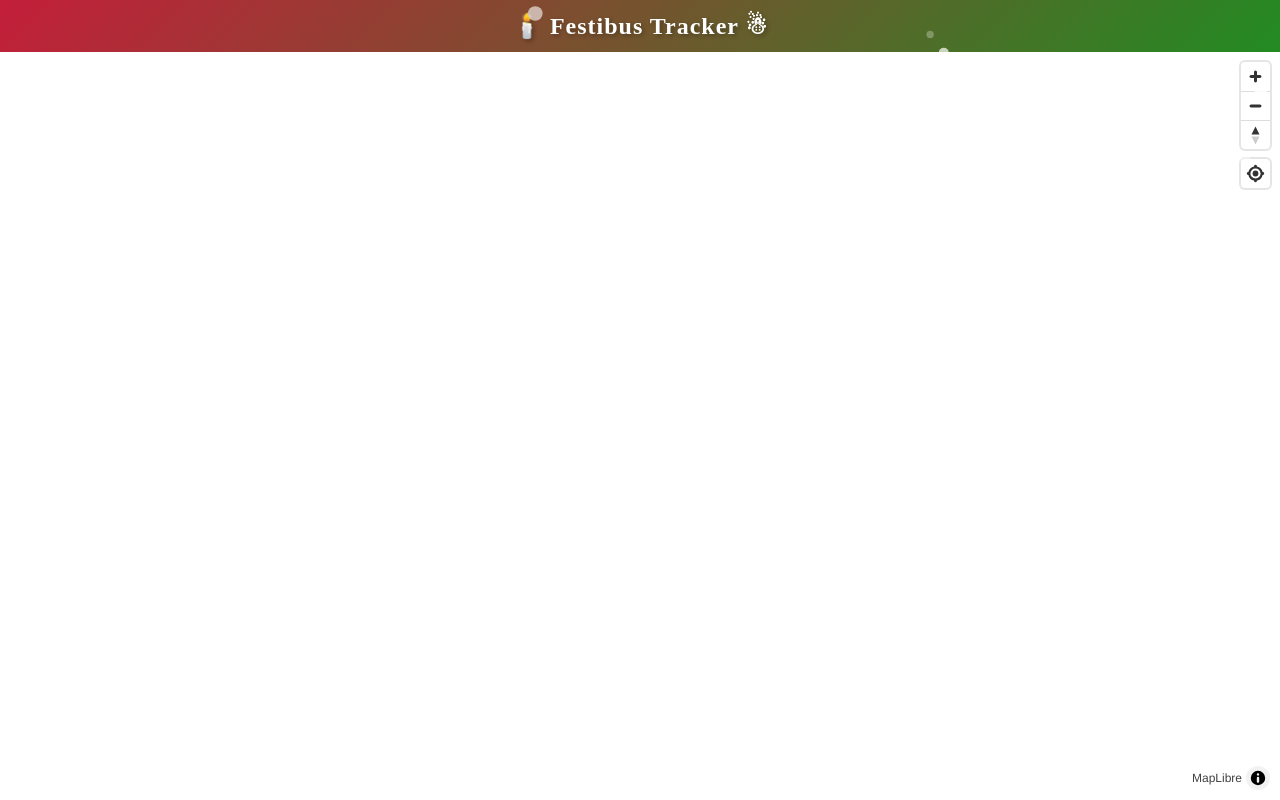
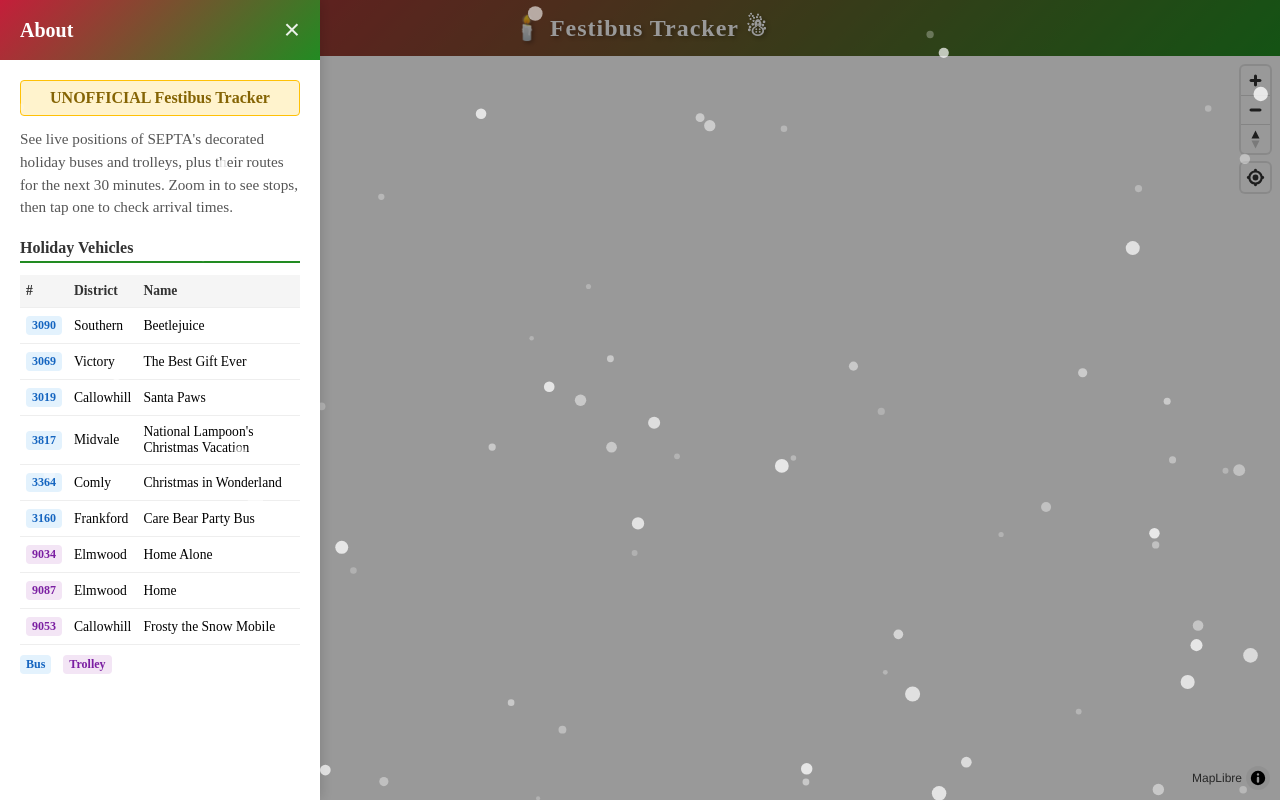
Before and after one commit to JarvusInnovations/septa-holiday-bus-tracker, a React (Vite) app in the folder frontend/: page / in a window 1280 px wide. Built offline with nearby package versions, Linux system fonts and the light colour scheme; no server answers.

Commit message:
feat(frontend): add info sidebar

```diff
--- a/frontend/src/App.css
+++ b/frontend/src/App.css
@@ -17,12 +17,19 @@
   display: flex;
   justify-content: center;
   align-items: center;
+  gap: 12px;
   position: relative;
   transition: box-shadow 0.3s ease;
 }
 
 .title-text {
   flex: 1;
+  text-align: center;
+}
+
+.title-bar-spacer {
+  width: 32px;
+  flex-shrink: 0;
 }
 
 .map-container {
--- a/frontend/src/App.jsx
+++ b/frontend/src/App.jsx
@@ -2,6 +2,7 @@
 import maplibregl from 'maplibre-gl';
 import 'maplibre-gl/dist/maplibre-gl.css';
 import SnowfallOverlay from './SnowfallOverlay';
+import Sidebar from './Sidebar';
 import './App.css';
 
 const PHILADELPHIA_CENTER = [-75.1652, 39.9526];
@@ -17,6 +18,8 @@
 
 const CHRISTMAS_COLORS = ['#228b22', '#c41e3a']; // Green, Red
 
+const SIDEBAR_STORAGE_KEY = 'festibus-sidebar-seen';
+
 function getRandomEmojis() {
   const shuffled = [...HOLIDAY_EMOJIS].sort(() => Math.random() - 0.5);
   return [shuffled[0], shuffled[1]];
@@ -24,6 +27,14 @@
 
 function App() {
   const [emojis] = useState(() => getRandomEmojis());
+  const [sidebarOpen, setSidebarOpen] = useState(() => {
+    return !localStorage.getItem(SIDEBAR_STORAGE_KEY);
+  });
+
+  const closeSidebar = () => {
+    setSidebarOpen(false);
+    localStorage.setItem(SIDEBAR_STORAGE_KEY, 'true');
+  };
   const mapContainer = useRef(null);
   const map = useRef(null);
   const intervalRef = useRef(null);
@@ -323,9 +334,18 @@
 
   return (
     <div className="app-container">
+      <Sidebar isOpen={sidebarOpen} onClose={closeSidebar} />
       <SnowfallOverlay mapRef={map} />
       <header className="title-bar">
+        <button
+          className="sidebar-toggle-btn"
+          onClick={() => setSidebarOpen(true)}
+          aria-label="Open information sidebar"
+        >
+          i
+        </button>
         <span className="title-text">{emojis[0]} Festibus Tracker {emojis[1]}</span>
+        <div className="title-bar-spacer" />
       </header>
       <div ref={mapContainer} className="map-container" />
     </div>
--- /dev/null
+++ b/frontend/src/Sidebar.css
@@ -0,0 +1,176 @@
+/* Toggle button (info icon) - in title bar */
+.sidebar-toggle-btn {
+  width: 32px;
+  height: 32px;
+  border: none;
+  border-radius: 6px;
+  background: rgba(255, 255, 255, 0.2);
+  color: white;
+  font-size: 1.1rem;
+  font-weight: bold;
+  font-style: italic;
+  font-family: Georgia, serif;
+  cursor: pointer;
+  transition: background 0.2s ease;
+  flex-shrink: 0;
+}
+
+.sidebar-toggle-btn:hover {
+  background: rgba(255, 255, 255, 0.3);
+}
+
+/* Sidebar panel */
+.sidebar {
+  position: fixed;
+  top: 0;
+  left: 0;
+  height: 100%;
+  width: 320px;
+  max-width: 100vw;
+  background: #ffffff;
+  box-shadow: 2px 0 12px rgba(0, 0, 0, 0.15);
+  z-index: 950;
+  display: flex;
+  flex-direction: column;
+  transition: transform 0.3s ease;
+}
+
+.sidebar-closed {
+  transform: translateX(-100%);
+}
+
+.sidebar-open {
+  transform: translateX(0);
+}
+
+/* Sidebar header */
+.sidebar-header {
+  display: flex;
+  justify-content: space-between;
+  align-items: center;
+  padding: 16px 20px;
+  background: linear-gradient(135deg, #c41e3a 0%, #228b22 100%);
+  color: white;
+}
+
+.sidebar-header h2 {
+  margin: 0;
+  font-size: 1.25rem;
+}
+
+.sidebar-close-btn {
+  background: none;
+  border: none;
+  color: white;
+  font-size: 1.75rem;
+  cursor: pointer;
+  padding: 0;
+  line-height: 1;
+  opacity: 0.9;
+  transition: opacity 0.2s ease;
+}
+
+.sidebar-close-btn:hover {
+  opacity: 1;
+}
+
+/* Sidebar content */
+.sidebar-content {
+  flex: 1;
+  overflow-y: auto;
+  padding: 20px;
+}
+
+.sidebar-content h3 {
+  margin: 20px 0 12px 0;
+  font-size: 1rem;
+  color: #333;
+  border-bottom: 2px solid #228b22;
+  padding-bottom: 4px;
+}
+
+.disclaimer {
+  background: #fff3cd;
+  border: 1px solid #ffc107;
+  border-radius: 4px;
+  padding: 8px 12px;
+  margin: 0 0 12px 0;
+  color: #856404;
+  font-weight: 600;
+  text-align: center;
+}
+
+.intro {
+  margin: 0;
+  color: #555;
+  line-height: 1.5;
+  font-size: 0.95rem;
+}
+
+/* Vehicle table */
+.vehicle-table {
+  width: 100%;
+  border-collapse: collapse;
+  font-size: 0.85rem;
+}
+
+.vehicle-table th,
+.vehicle-table td {
+  padding: 8px 6px;
+  text-align: left;
+  border-bottom: 1px solid #eee;
+}
+
+.vehicle-table th {
+  background: #f5f5f5;
+  font-weight: 600;
+  color: #333;
+}
+
+.vehicle-table tbody tr:hover {
+  background: #f9f9f9;
+}
+
+.vehicle-type {
+  display: inline-block;
+  padding: 2px 6px;
+  border-radius: 4px;
+  font-size: 0.75rem;
+  font-weight: 600;
+}
+
+.vehicle-type.bus {
+  background: #e3f2fd;
+  color: #1565c0;
+}
+
+.vehicle-type.trolley {
+  background: #f3e5f5;
+  color: #7b1fa2;
+}
+
+/* Vehicle legend */
+.vehicle-legend {
+  display: flex;
+  gap: 12px;
+  margin-top: 10px;
+  justify-content: flex-start;
+}
+
+/* Overlay */
+.sidebar-overlay {
+  position: fixed;
+  top: 0;
+  left: 0;
+  right: 0;
+  bottom: 0;
+  background: rgba(0, 0, 0, 0.4);
+  z-index: 940;
+}
+
+/* Mobile styles */
+@media (max-width: 768px) {
+  .sidebar {
+    width: calc(100% - 50px);
+  }
+}
--- /dev/null
+++ b/frontend/src/Sidebar.jsx
@@ -0,0 +1,77 @@
+import './Sidebar.css';
+
+const HOLIDAY_VEHICLES = [
+  { id: '3090', type: 'bus', district: 'Southern', name: 'Beetlejuice' },
+  { id: '3069', type: 'bus', district: 'Victory', name: 'The Best Gift Ever' },
+  { id: '3019', type: 'bus', district: 'Callowhill', name: 'Santa Paws' },
+  { id: '3817', type: 'bus', district: 'Midvale', name: "National Lampoon's Christmas Vacation" },
+  { id: '3364', type: 'bus', district: 'Comly', name: 'Christmas in Wonderland' },
+  { id: '3160', type: 'bus', district: 'Frankford', name: 'Care Bear Party Bus' },
+  { id: '9034', type: 'trolley', district: 'Elmwood', name: 'Home Alone' },
+  { id: '9087', type: 'trolley', district: 'Elmwood', name: 'Home' },
+  { id: '9053', type: 'trolley', district: 'Callowhill', name: 'Frosty the Snow Mobile' },
+];
+
+export default function Sidebar({ isOpen, onClose }) {
+  return (
+    <>
+      <aside className={`sidebar ${isOpen ? 'sidebar-open' : 'sidebar-closed'}`}>
+        <header className="sidebar-header">
+          <h2>About</h2>
+          <button
+            className="sidebar-close-btn"
+            onClick={onClose}
+            aria-label="Close sidebar"
+          >
+            &times;
+          </button>
+        </header>
+
+        <div className="sidebar-content">
+          <p className="disclaimer">UNOFFICIAL Festibus Tracker</p>
+          <p className="intro">
+            See live positions of SEPTA's decorated holiday buses and trolleys,
+            plus their routes for the next 30 minutes. Zoom in to see stops,
+            then tap one to check arrival times.
+          </p>
+
+          <h3>Holiday Vehicles</h3>
+          <table className="vehicle-table">
+            <thead>
+              <tr>
+                <th>#</th>
+                <th>District</th>
+                <th>Name</th>
+              </tr>
+            </thead>
+            <tbody>
+              {HOLIDAY_VEHICLES.map((vehicle) => (
+                <tr key={vehicle.id}>
+                  <td>
+                    <span className={`vehicle-type ${vehicle.type}`}>
+                      {vehicle.id}
+                    </span>
+                  </td>
+                  <td>{vehicle.district}</td>
+                  <td>{vehicle.name}</td>
+                </tr>
+              ))}
+            </tbody>
+          </table>
+          <div className="vehicle-legend">
+            <span className="vehicle-type bus">Bus</span>
+            <span className="vehicle-type trolley">Trolley</span>
+          </div>
+        </div>
+      </aside>
+
+      {isOpen && (
+        <div
+          className="sidebar-overlay"
+          onClick={onClose}
+          aria-hidden="true"
+        />
+      )}
+    </>
+  );
+}
```
